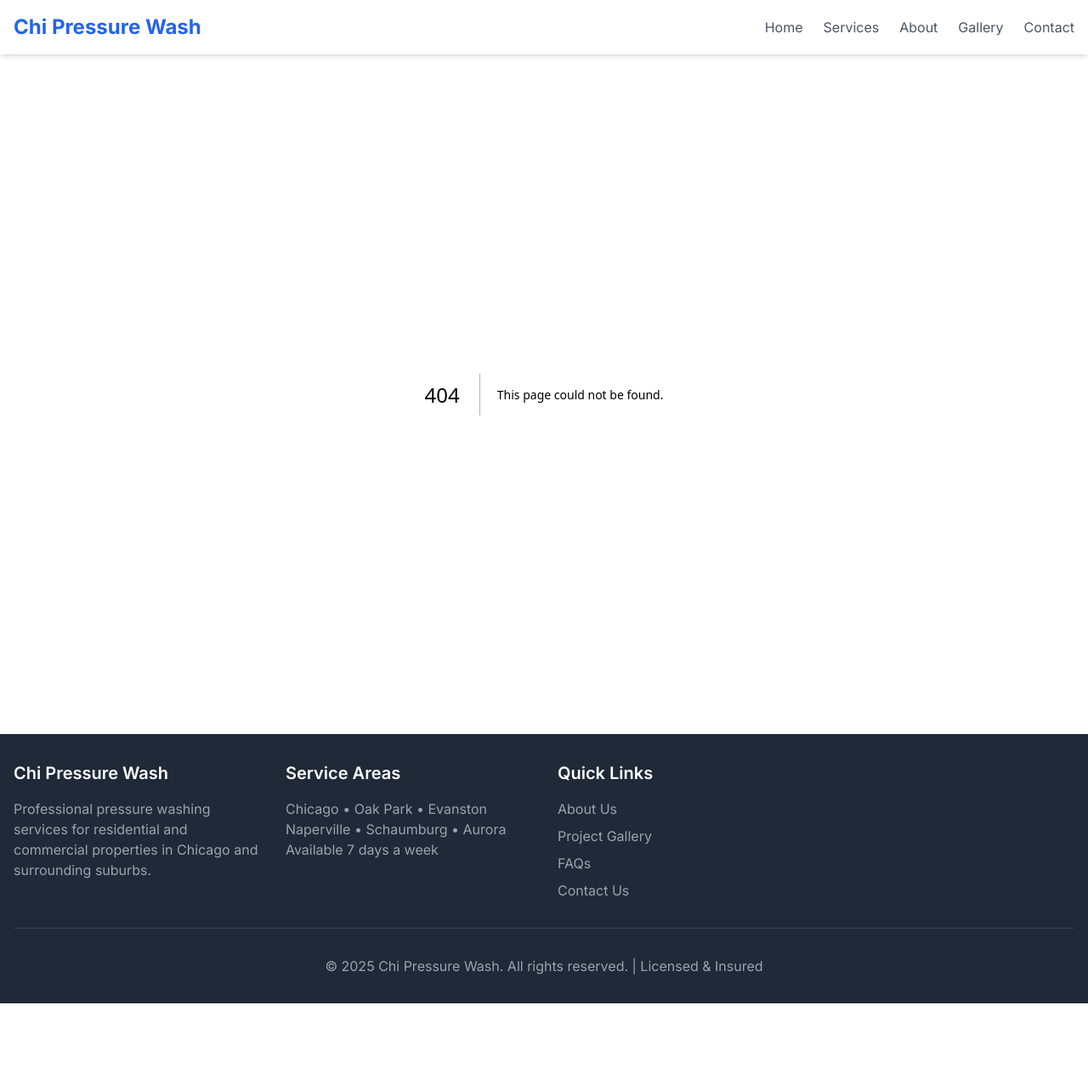
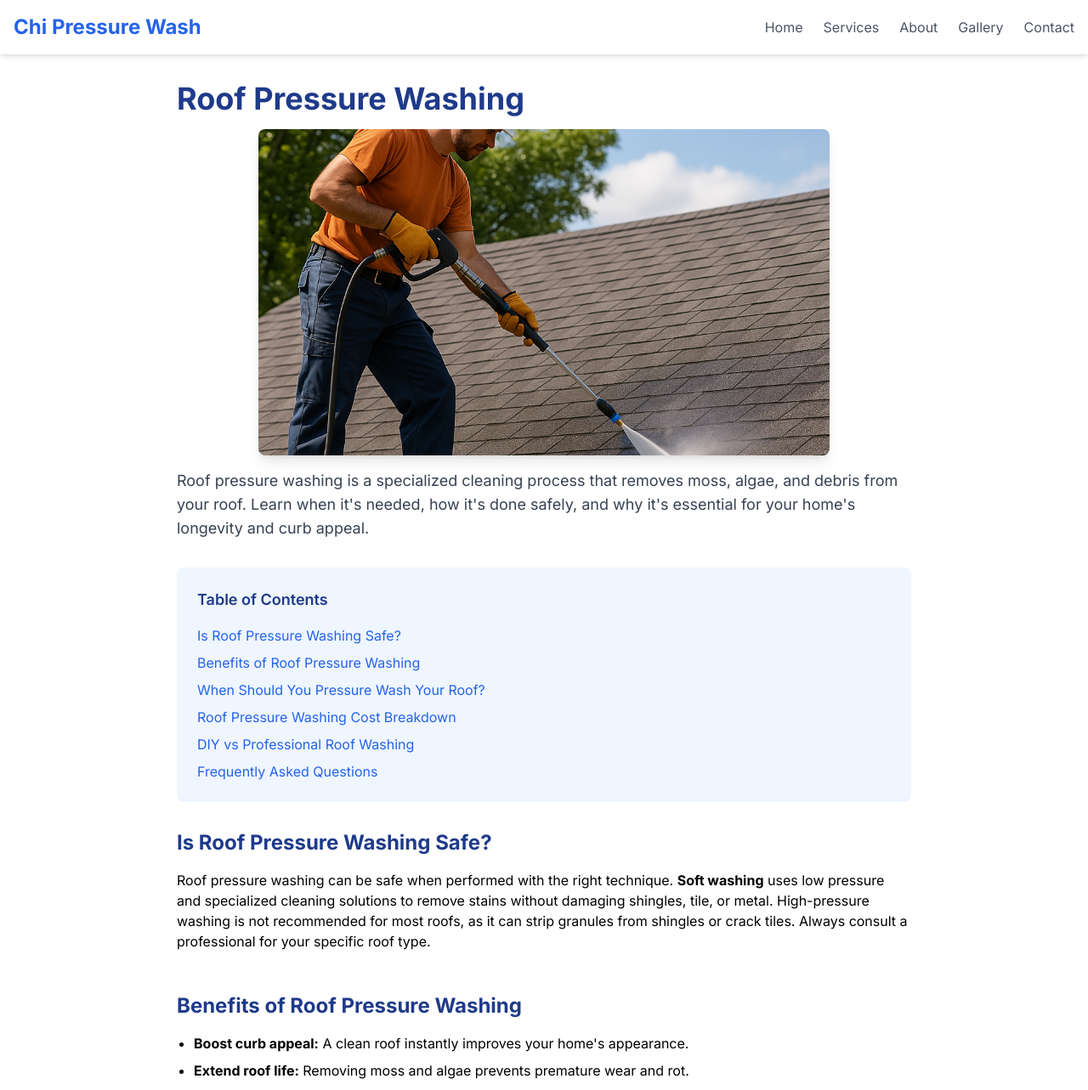
Before and after one commit to agm312/pressure-wash, a Next.js app: page /roof-pressure-washing in a window 1280 px wide. Before the commit this address had no page. Shown: the top 1283 px of the page at 85% size. Before the commit the page ends 1181 px from the top, so only its background shows below. Built offline with nearby package versions, Linux system fonts and the light colour scheme.

Commit message:
Update roof pressure washing page with new Netlify-friendly image

```diff
--- /dev/null
+++ b/src/app/roof-pressure-washing/page.tsx
@@ -0,0 +1,136 @@
+import TestimonialSection from '@/components/TestimonialSection';
+import type { Metadata } from 'next';
+
+export const metadata: Metadata = {
+  title: 'Roof Pressure Washing: Safe, Effective Cleaning for Your Roof',
+  description: 'Roof pressure washing: Learn when, why, and how to clean your roof safely. See costs, benefits, and get a free quote for roof pressure washing.',
+  openGraph: {
+    title: 'Roof Pressure Washing: Safe, Effective Cleaning for Your Roof',
+    description: 'Discover the benefits, safety tips, and costs of roof pressure washing. Get a free quote for your roof today!',
+    images: ['/images/roof-pressure-wash.jpg'],
+  },
+};
+
+const faqData = [
+  {
+    question: 'How often should I wash my roof?',
+    answer: 'Most roofs benefit from washing every 2–3 years, or sooner if you notice moss, algae, or heavy debris.'
+  },
+  {
+    question: 'Will pressure washing damage my roof?',
+    answer: 'When done correctly (using soft wash methods), roof pressure washing is safe for shingles, tile, and metal. High-pressure washing can cause damage if not performed by a professional.'
+  },
+  {
+    question: 'Do I need permits or HOA approval?',
+    answer: 'Some HOAs require approval for exterior cleaning. Check your local regulations and HOA guidelines before scheduling service.'
+  },
+];
+
+const serviceSchema = {
+  '@context': 'https://schema.org',
+  '@type': 'Service',
+  serviceType: 'Roof Pressure Washing',
+  provider: {
+    '@type': 'LocalBusiness',
+    name: 'Chi Pressure Wash',
+    areaServed: { '@type': 'City', name: 'Chicago, IL' },
+    url: 'https://chipressurewash.com',
+  },
+  description: 'Professional roof pressure washing and soft wash services for shingle, tile, and metal roofs in Chicago.',
+};
+
+export default function RoofPressureWashingPage() {
+  return (
+    <article className="max-w-4xl mx-auto px-4 py-8">
+      <header className="mb-8">
+        <h1 className="text-3xl md:text-4xl font-bold text-blue-900 mb-4">Roof Pressure Washing</h1>
+        <div className="flex justify-center mb-4">
+          <img
+            src="/images/roofing-pre-wash.png"
+            alt="Technician safely pressure washing a roof"
+            className="rounded-lg shadow-lg object-cover w-full max-w-2xl max-h-96"
+            width="700"
+            height="400"
+            loading="lazy"
+          />
+        </div>
+        <p className="text-lg text-gray-700">
+          Roof pressure washing is a specialized cleaning process that removes moss, algae, and debris from your roof. Learn when it's needed, how it's done safely, and why it's essential for your home's longevity and curb appeal.
+        </p>
+      </header>
+      <nav className="bg-blue-50 rounded-lg p-6 mb-8">
+        <h2 className="text-lg font-semibold text-blue-900 mb-4">Table of Contents</h2>
+        <ul className="space-y-2">
+          <li><a href="#safety" className="text-blue-600 hover:text-blue-800 hover:underline">Is Roof Pressure Washing Safe?</a></li>
+          <li><a href="#benefits" className="text-blue-600 hover:text-blue-800 hover:underline">Benefits of Roof Pressure Washing</a></li>
+          <li><a href="#timing" className="text-blue-600 hover:text-blue-800 hover:underline">When Should You Pressure Wash Your Roof?</a></li>
+          <li><a href="#cost" className="text-blue-600 hover:text-blue-800 hover:underline">Roof Pressure Washing Cost Breakdown</a></li>
+          <li><a href="#diy-vs-pro" className="text-blue-600 hover:text-blue-800 hover:underline">DIY vs Professional Roof Washing</a></li>
+          <li><a href="#faqs" className="text-blue-600 hover:text-blue-800 hover:underline">Frequently Asked Questions</a></li>
+        </ul>
+      </nav>
+      <main className="prose prose-lg max-w-none">
+        <section id="safety" className="mb-12">
+          <h2 className="text-2xl font-bold text-blue-900 mb-4">Is Roof Pressure Washing Safe?</h2>
+          <p>
+            Roof pressure washing can be safe when performed with the right technique. <b>Soft washing</b> uses low pressure and specialized cleaning solutions to remove stains without damaging shingles, tile, or metal. High-pressure washing is not recommended for most roofs, as it can strip granules from shingles or crack tiles. Always consult a professional for your specific roof type.
+          </p>
+        </section>
+        <section id="benefits" className="mb-12">
+          <h2 className="text-2xl font-bold text-blue-900 mb-4">Benefits of Roof Pressure Washing</h2>
+          <ul className="list-disc pl-5 space-y-2">
+            <li><b>Boost curb appeal:</b> A clean roof instantly improves your home's appearance.</li>
+            <li><b>Extend roof life:</b> Removing moss and algae prevents premature wear and rot.</li>
+            <li><b>Remove mold, moss, and debris:</b> Protects your family's health and your roof's structure.</li>
+          </ul>
+        </section>
+        <section id="timing" className="mb-12">
+          <h2 className="text-2xl font-bold text-blue-900 mb-4">When Should You Pressure Wash Your Roof?</h2>
+          <ul className="list-disc pl-5 space-y-2">
+            <li>Visible moss, algae, or black streaks</li>
+            <li>After heavy storms or falling debris</li>
+            <li>Every 2–3 years for maintenance</li>
+            <li>Before selling your home for maximum curb appeal</li>
+          </ul>
+        </section>
+        <section id="cost" className="mb-12">
+          <h2 className="text-2xl font-bold text-blue-900 mb-4">Roof Pressure Washing Cost Breakdown</h2>
+          <p>
+            The average cost for roof pressure washing ranges from <b>$250 to $700</b> for most homes. Factors affecting price include:
+          </p>
+          <ul className="list-disc pl-5 space-y-2">
+            <li><b>Roof size:</b> Larger roofs cost more to clean.</li>
+            <li><b>Pitch/steepness:</b> Steeper roofs require extra safety measures.</li>
+            <li><b>Material:</b> Tile, metal, and shingle roofs have different cleaning needs.</li>
+            <li><b>Debris/moss level:</b> Heavy buildup may increase cost.</li>
+            <li><b>Accessibility:</b> Multi-story homes or hard-to-reach areas may cost more.</li>
+          </ul>
+        </section>
+        <section id="diy-vs-pro" className="mb-12">
+          <h2 className="text-2xl font-bold text-blue-900 mb-4">DIY vs Professional Roof Washing</h2>
+          <ul className="list-disc pl-5 space-y-2">
+            <li><b>Safety risks:</b> Roof work is dangerous—falls are a leading cause of home injuries.</li>
+            <li><b>Equipment needed:</b> Pros use safety harnesses, soft wash systems, and eco-friendly cleaners.</li>
+            <li><b>Why hire a pro?</b> Professionals ensure a thorough, safe clean and protect your roof warranty.</li>
+          </ul>
+        </section>
+        <section id="faqs" className="mt-12">
+          <h2 className="text-2xl font-bold text-blue-900 mb-6">Frequently Asked Questions</h2>
+          <div className="space-y-6">
+            {faqData.map((faq, i) => (
+              <div key={i} className="bg-white rounded-lg shadow-sm border border-gray-200 p-6">
+                <h3 className="text-lg font-semibold text-blue-800 mb-2">{faq.question}</h3>
+                <p className="text-gray-600">{faq.answer}</p>
+              </div>
+            ))}
+          </div>
+        </section>
+        <div className="text-center mt-12">
+          <a href="/contact" className="inline-block bg-green-600 text-white px-8 py-3 rounded-lg font-semibold hover:bg-green-700 transition-colors">Get a Free Roof Quote</a>
+        </div>
+        <TestimonialSection />
+      </main>
+      <script type="application/ld+json" dangerouslySetInnerHTML={{ __html: JSON.stringify(serviceSchema) }} />
+    </article>
+  );
+}
```
Also changed, not shown: public/images/roofing-pre-wash.png (added).
